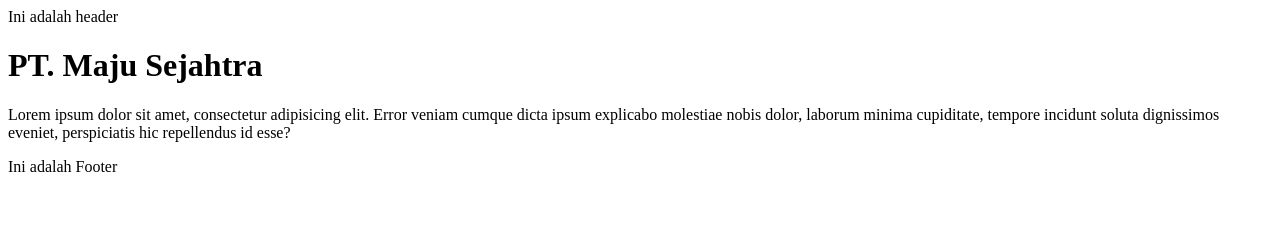
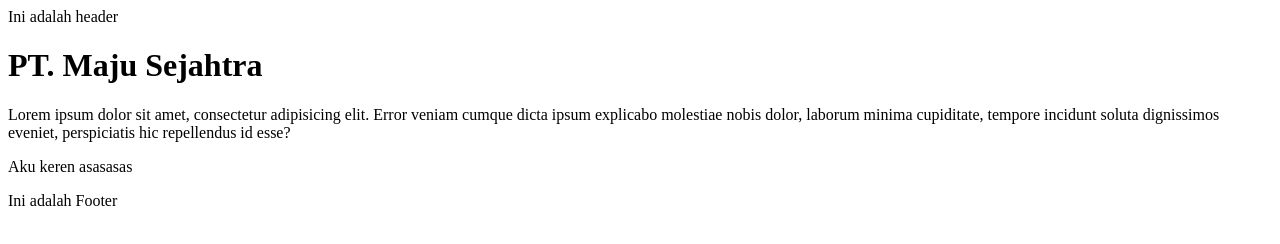
Before and after one commit to Alfatihahrizqullaab/LatihanGitCodepolitan, a plain HTML site: page index.html in a window 1280 px wide. Drawn offline with Linux system fonts and the light colour scheme.

Commit message:
menambhkan p

```diff
--- a/index.html
+++ b/index.html
@@ -11,6 +11,7 @@
     <h1>PT. Maju Sejahtra</h1>
     <p>Lorem ipsum dolor sit amet, consectetur adipisicing elit. Error veniam cumque dicta ipsum explicabo molestiae nobis dolor, laborum minima cupiditate, tempore incidunt soluta dignissimos eveniet, perspiciatis hic repellendus id esse?</p>
 
+    <p>Aku keren asasasas</p>
     <footer>Ini adalah Footer</footer>
 </body>
 </html>
```
